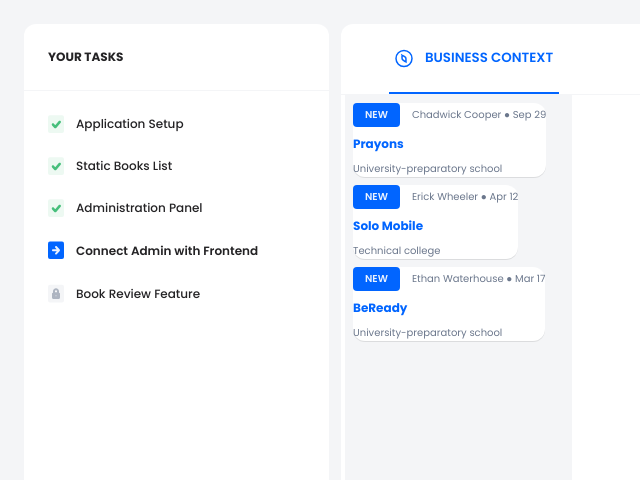
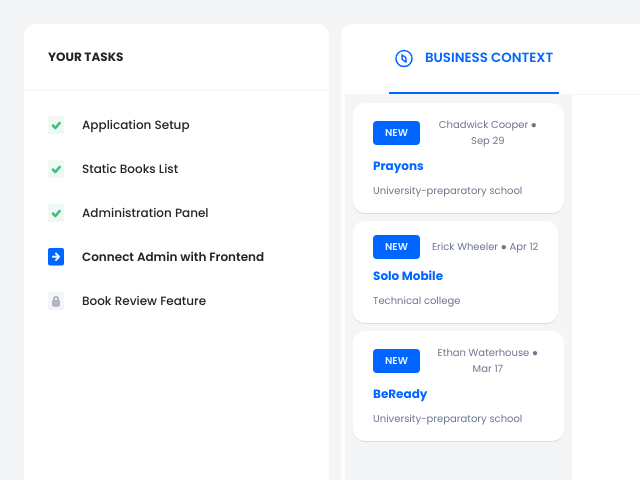
Before and after one commit to masterHAWK99/junior-front-end-developer-1664373968, a React (Create React App) app: page / in a window 1280 px wide. Shown: the top 480 px of the page, without its empty margins (0-640 px from the left). Built offline with nearby package versions, Linux system fonts and the light colour scheme.

Commit message:
#5 Add cursor pointer to btn class

```diff
--- a/src/index.css
+++ b/src/index.css
@@ -295,8 +295,9 @@ body {
 /**********************/
 .btn {
   border: none;
-  padding: 0;
-  background: none;
+}
+.btn:not(:disabled) {
+  cursor: pointer;
 }
 .btn-light {
   background-color: #ffffff;
```
